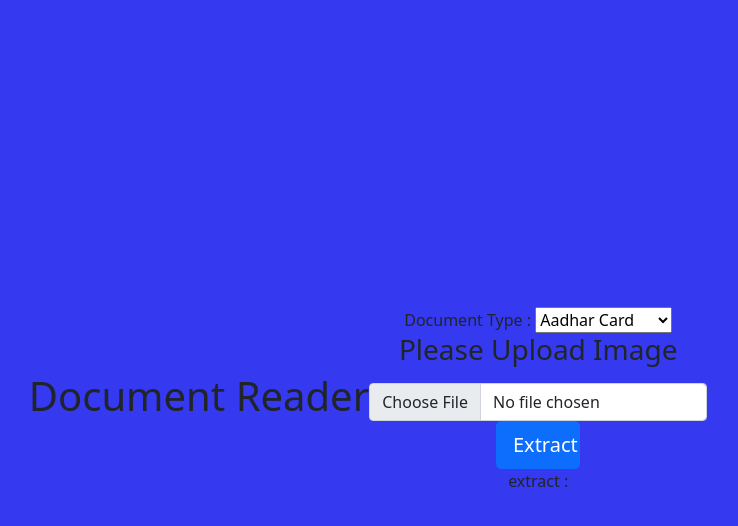
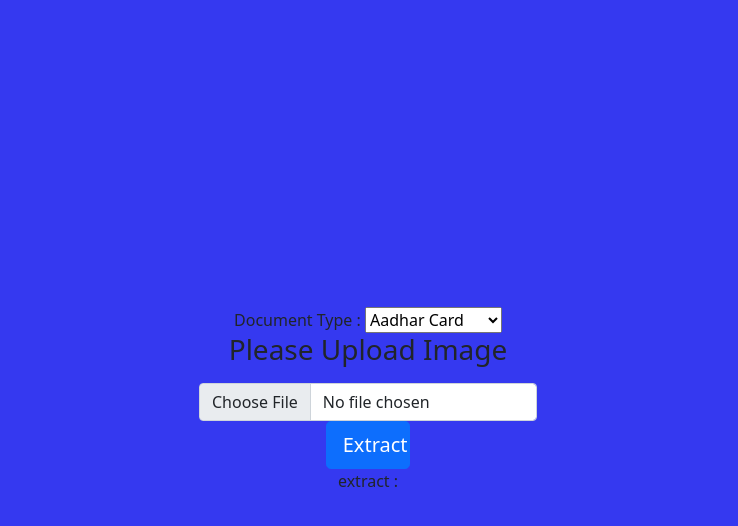
Before and after one commit to samclastine/OCR-Document-Extractor, a Flask app: page / in a window 1280 px wide. Shown: the top 526 px of the page, without its empty margins (272-1010 px from the left). Run offline with Flask 2, Linux system fonts and the light colour scheme; some libraries are stand-ins or nearby versions.

Commit message:
first commit

```diff
--- a/template/index.html
+++ b/template/index.html
@@ -29,7 +29,6 @@
 <link href="/static/css/form_upload.css" rel="stylesheet">
 </head>
 <body class="text-center">
-<nav> <h1> Document Reader </h1> </nav>
 <main class="form-Upload">
 <form method=post enctype=multipart/form-data>
 <label for="dtype">Document Type :</label>
```
Also changed, not shown: extractor/aadhar.py (renamed from template/extractor/aadhar.py), extractor/licence.py (renamed from template/extractor/licence.py), extractor/pan.py (renamed from template/extractor/pan.py), template/signin.css (added), uploadsAadhar_Card/20210420_000800.jpg (added), 2 other files.
